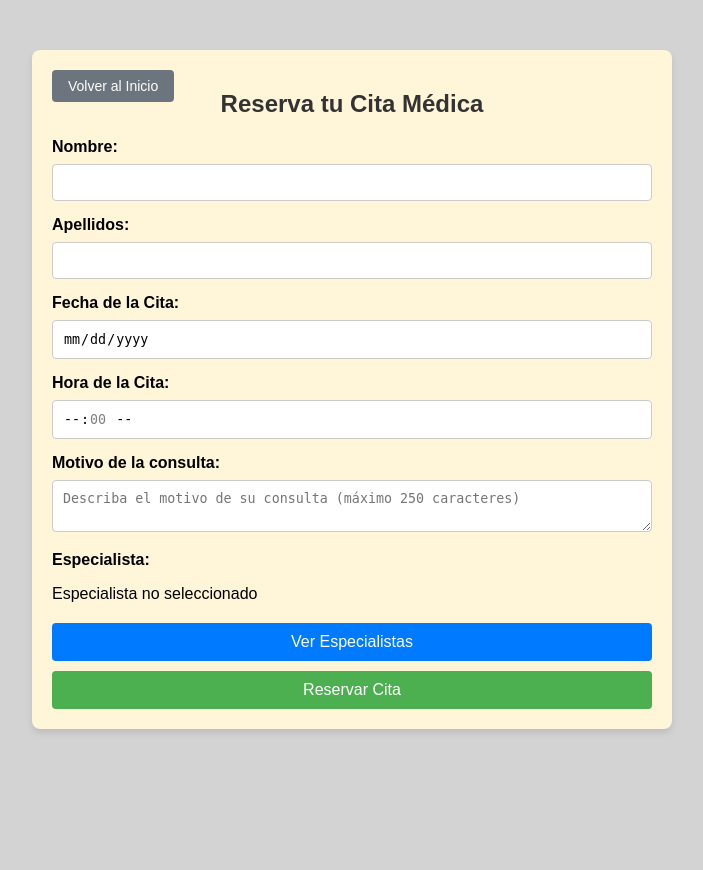
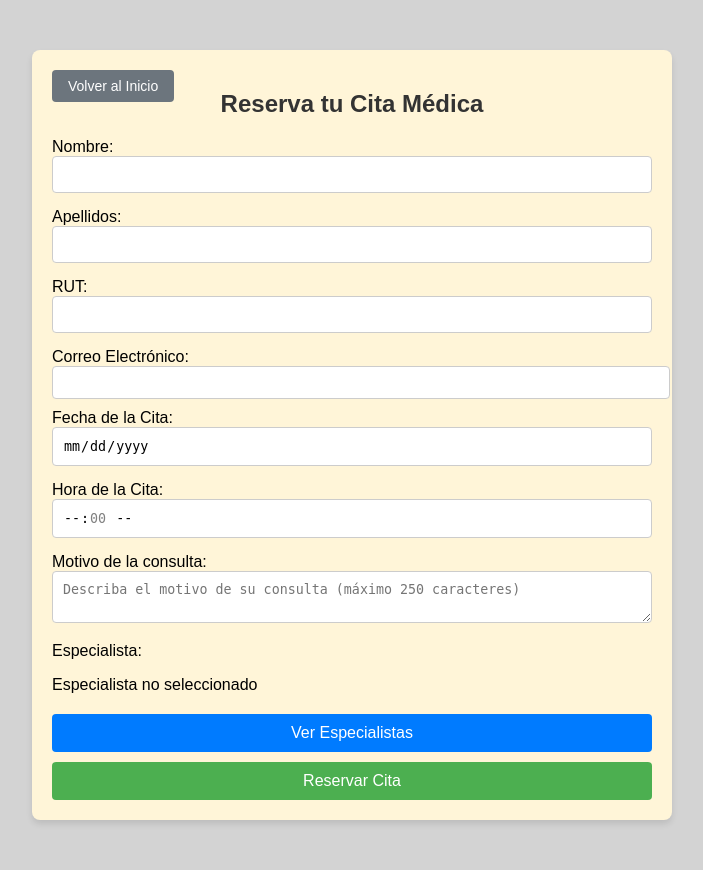
Before and after one commit to FMR08/ING-SOFTWARE-GRUPO-13, a Flask app: page /book in a window 1280 px wide. Shown: the whole page, without its empty margins (288-991 px from the left). Before the commit the page ends 732 px from the top, so only its background shows below. Run offline with Flask 3, Linux system fonts and the light colour scheme.

Commit message:
Update reservas.html

```diff
--- a/flask_web/website/templates/reservas.html
+++ b/flask_web/website/templates/reservas.html
@@ -24,10 +24,13 @@
             text-align: center;
             color: #333;
         }
-        label {
+        input {
             display: block;
-            margin-bottom: 8px;
-            font-weight: bold;
+            width: 100%;
+            margin-bottom: 10px;
+            padding: 8px;
+            border: 1px solid #ccc;
+            border-radius: 4px;
         }
         /* Estilos de los campos de entrada para hacerlos más cortos */
         input[type="text"], input[type="date"], input[type="time"], textarea {
@@ -121,6 +124,12 @@
         <label for="apellidos">Apellidos:</label>
         <input type="text" id="apellidos" name="apellidos" required>
 
+        <label for="rut">RUT:</label>
+        <input type="text" id="rut" name="rut" required>
+
+        <label for="correo">Correo Electrónico:</label>
+        <input type="email" id="correo" name="correo" required>
+
         <label for="fecha">Fecha de la Cita:</label>
         <input type="date" id="fecha" name="fecha" required>
 
@@ -152,6 +161,8 @@
         const formData = {
             nombre: document.getElementById('nombre').value,
             apellidos: document.getElementById('apellidos').value,
+            rut: document.getElementById('rut').value,
+            correo: document.getElementById('correo').value,
             fecha: document.getElementById('fecha').value,
             hora: document.getElementById('hora').value,
             motivo: document.getElementById('motivo').value
@@ -163,6 +174,8 @@
         const formData = JSON.parse(localStorage.getItem('formData') || '{}');
         document.getElementById('nombre').value = formData.nombre || '';
         document.getElementById('apellidos').value = formData.apellidos || '';
+        document.getElementById('rut').value = formData.rut || '';
+        document.getElementById('correo').value = formData.correo || '';
         document.getElementById('fecha').value = formData.fecha || '';
         document.getElementById('hora').value = formData.hora || '';
         document.getElementById('motivo').value = formData.motivo || '';
```
